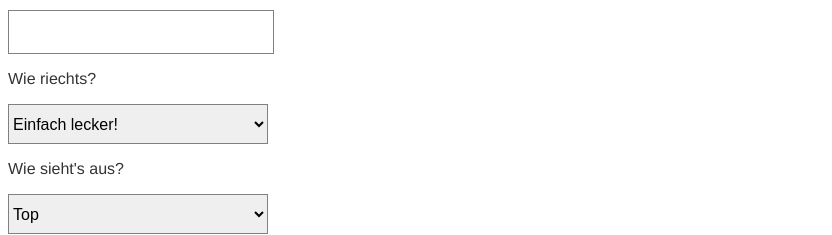
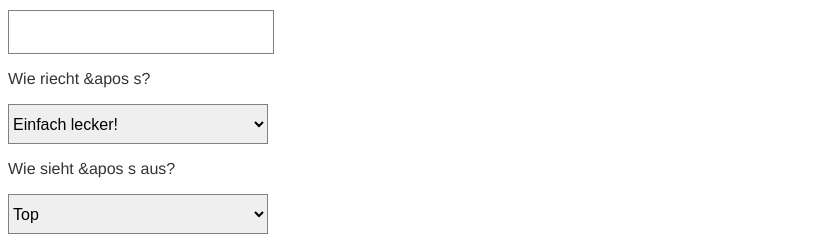
Before and after one commit to TicTacToyah/foodsaver-app, a React (Create React App) app: page /create in a window 1280 px wide. Shown: the part 159-394 px from the top of the page, without its empty margins (0-832 px from the left). Built offline with nearby package versions, Linux system fonts and the light colour scheme; no server answers.

Commit message:
Add html entity

```diff
--- a/src/Create.js
+++ b/src/Create.js
@@ -94,7 +94,7 @@ export default function Create({ onSubmit, upload }) {
           onChange={onInputChange}
           data-cy="input-one"
         />
-        <StyledText>Wie riechts?</StyledText>
+        <StyledText>Wie riecht &apos s?</StyledText>
         <StyledSelect
           type="text"
           name="smell"
@@ -107,7 +107,7 @@ export default function Create({ onSubmit, upload }) {
           <option value="Okay">Okay</option>
           <option value="Schlecht">Ab auf den Komposthaufen</option>
         </StyledSelect>
-        <StyledText>Wie sieht's aus?</StyledText>
+        <StyledText>Wie sieht &apos s aus?</StyledText>
         <StyledSelect
           type="text"
           name="optic"
```
